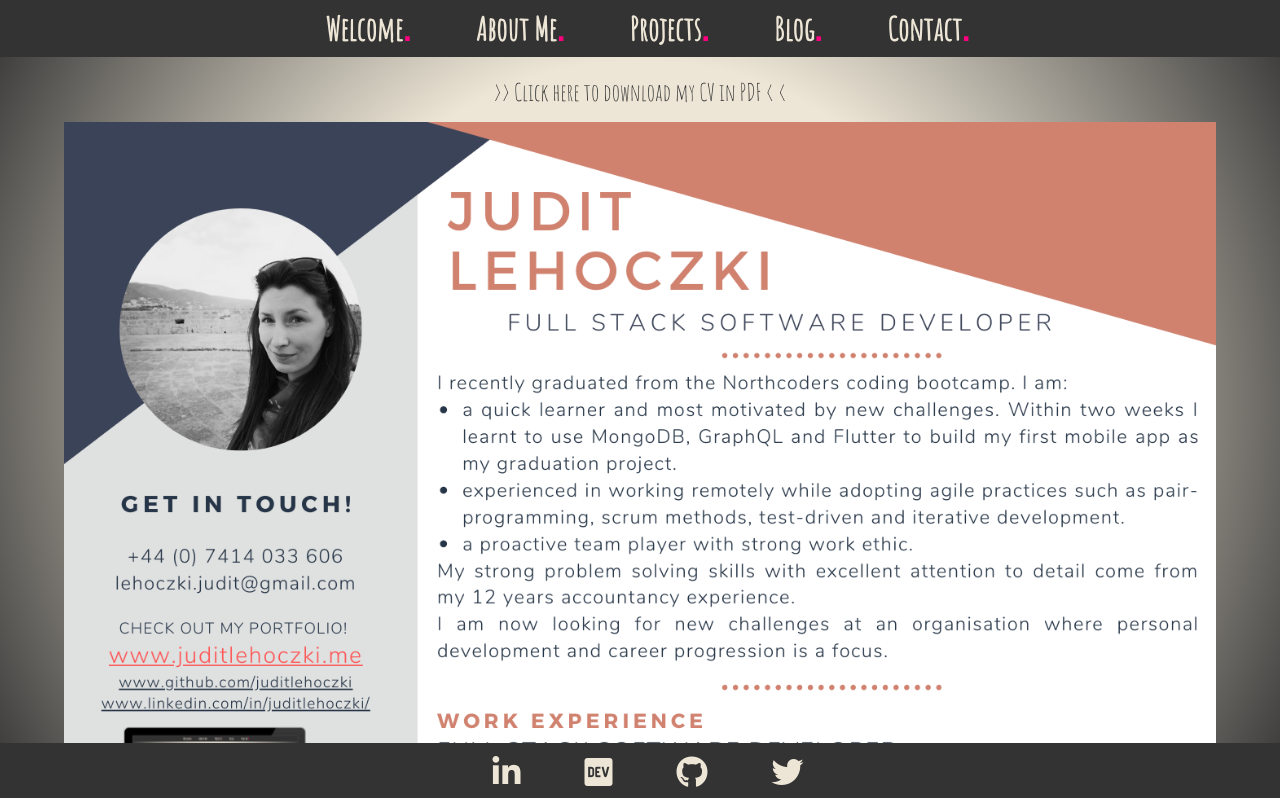
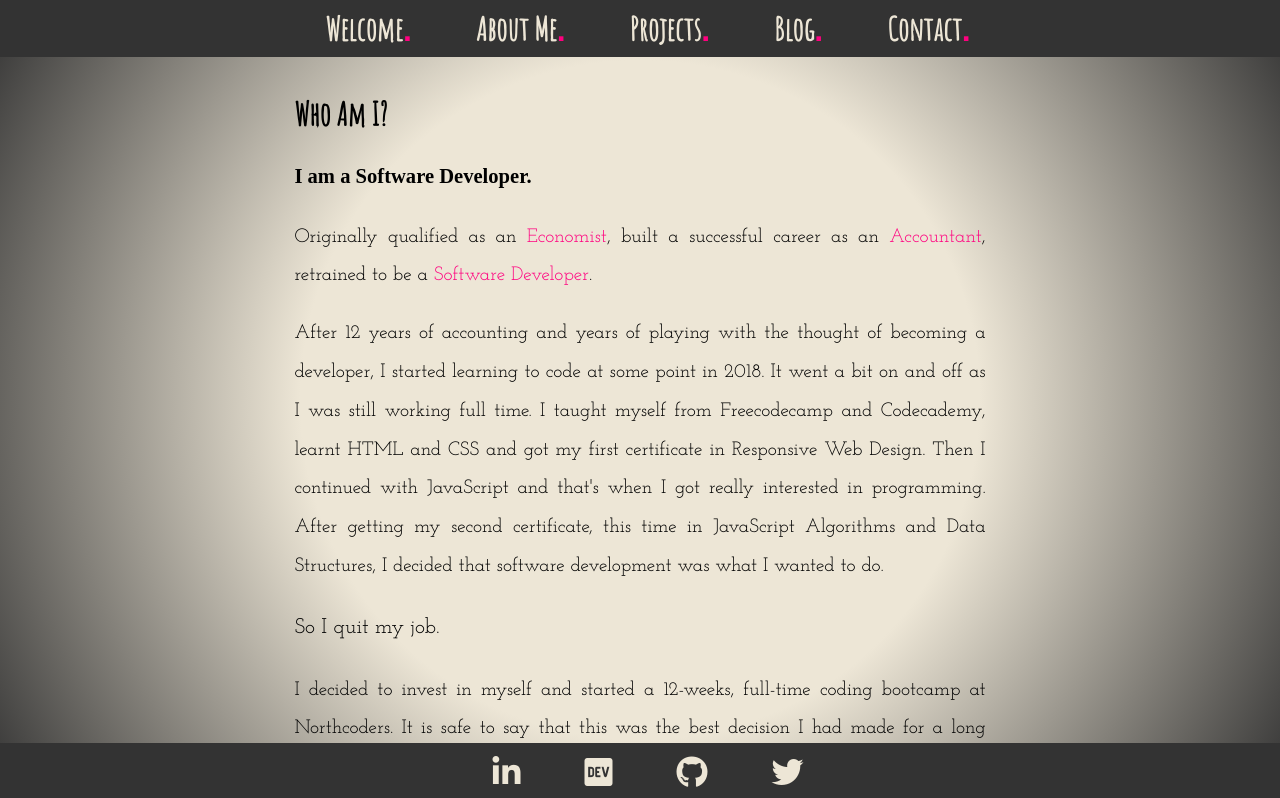
Before and after one commit to juditlehoczki/juditlehoczki.github.io, a React (Create React App) app: page /about in a window 1280 px wide. Shown: the top 798 px of the page. Built offline with nearby package versions, Linux system fonts and the light colour scheme; the HTML template or start-up script is replaced by a standard one; a web font is replaced by a local one.

Commit message:
update About

```diff
--- a/src/components/AboutMe.jsx
+++ b/src/components/AboutMe.jsx
@@ -7,11 +7,83 @@ import cvPdf from "../juditlehoczki_cv.pdf";
 const AboutMe = () => {
   return (
     <S.About>
-      <a href={cvPdf} download>
-        &gt;&gt; Click here to download my CV in PDF &lt; &lt;
-      </a>
-      <img src={cvPage1} alt="first page of my CV" />
-      <img src={cvPage2} alt="second page of my CV" />
+      <div class="aboutContainer">
+        <h1>Who Am I?</h1>
+        <p>
+          <h3>I am a Software Developer.</h3>
+          <p>
+            Originally qualified as an <span className="pink">Economist</span>,
+            built a successful career as an{" "}
+            <span className="pink">Accountant</span>, retrained to be a{" "}
+            <span className="pink">Software Developer</span>.
+          </p>
+          <p>
+            After 12 years of accounting and years of playing with the thought
+            of becoming a developer, I started learning to code at some point in
+            2018. It went a bit on and off as I was still working full time. I
+            taught myself from Freecodecamp and Codecademy, learnt HTML and CSS
+            and got my first certificate in Responsive Web Design. Then I
+            continued with JavaScript and that's when I got really interested in
+            programming. After getting my second certificate, this time in
+            JavaScript Algorithms and Data Structures, I decided that software
+            development was what I wanted to do.
+            <p>So I quit my job.</p>
+            I decided to invest in myself and started a 12-weeks, full-time
+            coding bootcamp at Northcoders. It is safe to say that this was the
+            best decision I had made for a long time.
+            <br />I learnt more about JavaScript fundamentals and testing with
+            Mocha and Chai. I learnt how to build servers with REST APIs and
+            also GraphQL. I learnt how to create SQL and MongoDB databases. I
+            built frontend applications for all the backend services I created,
+            including web and mobile applications using React and Flutter.{" "}
+            <br />I graduated in April 2020 where my graduation project was a
+            cross-platform, full-stack mobile application: Helping Hand. You can
+            watch my graduation presentation below.
+            <br />
+            Now, after graduation, I continue to learn. I have learnt to use
+            React-Native and testing with Jest and built my next mobile
+            application: The Guardian Search. <br />I am also looking for a job
+            where I can fulfill my passion for coding and progress further.
+          </p>
+          <div
+            stlye={{
+              display: "flex",
+              flexDirection: "row",
+              justifyContent: "center",
+            }}
+          >
+            <a href={cvPdf} download>
+              Download my CV!
+              <br />
+            </a>
+            <a href={cvPdf} download>
+              <img src={cvPage1} alt="first page of my CV" />
+              {/* <img src={cvPage2} alt="second page of my CV" /> */}
+            </a>
+            <iframe
+              title="Helping Hand"
+              width="400"
+              height="225"
+              src="https://www.youtube.com/embed/99avgdNAwC4"
+              frameborder="0"
+              allow="accelerometer; autoplay; encrypted-media; gyroscope; picture-in-picture"
+              allowfullscreen
+            ></iframe>
+          </div>
+        </p>
+
+        <h3>I am also just a normal person.</h3>
+        <p>
+          I am a dog-owner wannabe, a hobby cyclist, a blogger, and occasional
+          gamer and arts and craftser.
+        </p>
+        <p>
+          <p>
+            Born and raised in Budapest, Hungary, former resident of Aviemore,
+            Scotland, now settled in Manchester, England.
+          </p>
+        </p>
+      </div>
     </S.About>
   );
 };
--- a/src/components/Navbar.jsx
+++ b/src/components/Navbar.jsx
@@ -1,11 +1,11 @@
 import React from "react";
 import { Link } from "@reach/router";
+
 import S from "./StyledComponent";
 
 const Navbar = () => {
   return (
     <S.NavBar>
-      {" "}
       <div className="pcNavbar">
         <Link to="/">
           Welcome<span className="dot">.</span>
--- a/src/components/StyledComponent.jsx
+++ b/src/components/StyledComponent.jsx
@@ -1,4 +1,4 @@
-import styled, { css, keyframes } from "styled-components";
+import styled, { css } from "styled-components";
 
 const S = {};
 
@@ -211,10 +211,9 @@ S.Welcome = styled.main`
 
 S.About = styled.main`
   ${Main}
-  text-align: justify;
   img {
-    margin: 10px;
-    max-width: 100%;
+    max-height: 225px;
+    margin: 2px;
   }
   a {
     font-family: ${theme.fonts.title};
@@ -226,11 +225,43 @@ S.About = styled.main`
       font-size: 1.2em;
       margin-top: 18px;
     }
+    padding: 10px;
+  }
+  iframe {
+    @media (max-width: 420px) {
+      width: 95%;
+      height: 95%;
+    }
   }
   a: hover {
     color: ${theme.colours.main};
     box-shadow: 2px 3px 5px #888888;
     border-radius: 5px;
+  }
+  .aboutContainer {
+    width: 60%;
+    text-align: justify;
+    @media (max-width: 420px) {
+      width: 95%;
+    }
+  }
+  h1 {
+    font-family: ${theme.fonts.title};
+  }
+  h3 {
+    font-family: ${theme.fonts.title2};
+  }
+  p {
+    font-family: ${theme.fonts.main};
+    line-height: 2;
+    font-size: 1.1em;
+    @media (max-width: 420px) {
+      line-height: 1.2;
+      text-align: left;
+    }
+  }
+  .pink {
+    color: ${theme.colours.main};
   }
 `;
 
```
